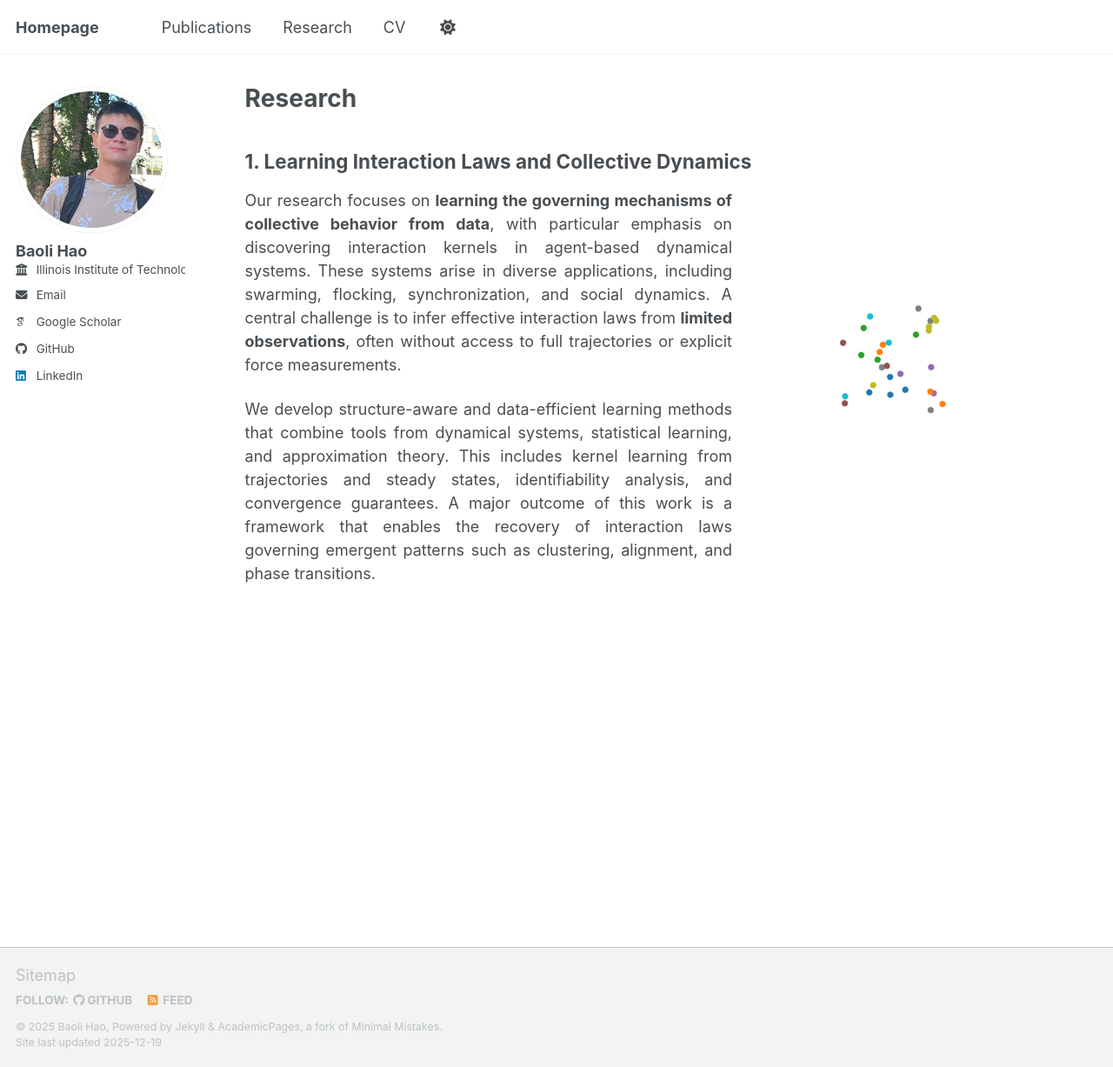
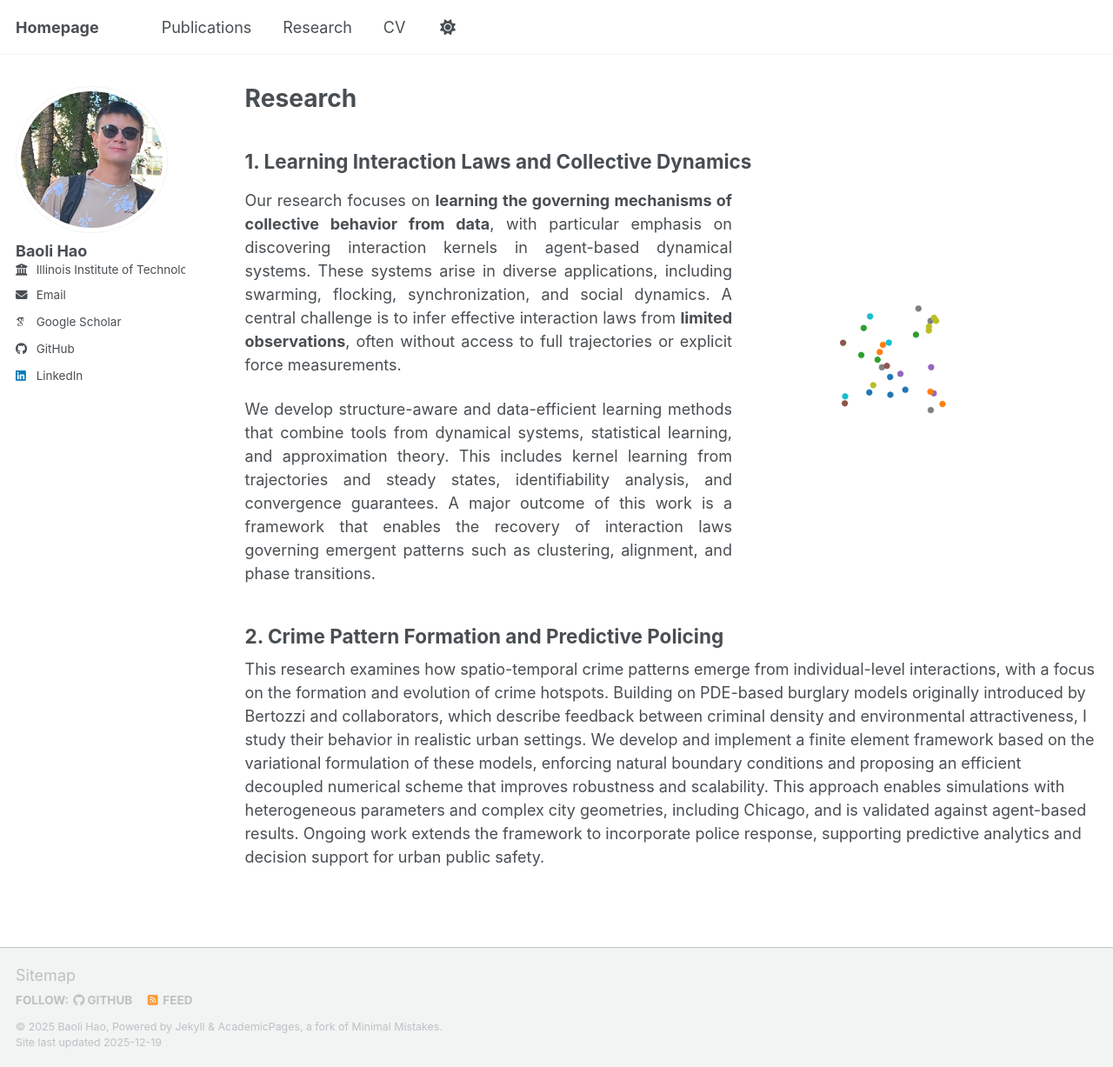
Before and after one commit to baolihao/baolihao.github.io, a Jekyll site: the page built from _pages/portfolio.html, in a window 1280 px wide and 1227 px high. Shown: the whole window at 87% size. Built offline with Jekyll 4.4.1, drawn with Linux system fonts in a browser that asks for light colours; some web fonts are replaced; a script bundle is joined from its source files by our own code; library files that are not in the unit come from our copies.

Commit message:
Update portfolio.html

```diff
--- a/_pages/portfolio.html
+++ b/_pages/portfolio.html
@@ -17,3 +17,14 @@ often without access to full trajectories or explicit force measurements.</p>
 statistical learning, and approximation theory. This includes kernel learning from trajectories and steady states,
 identifiability analysis, and convergence guarantees. A major outcome of this work is a
 framework that enables the recovery of interaction laws governing emergent patterns such as clustering, alignment, and phase transitions.</p>
+
+<h2>2. Crime Pattern Formation and Predictive Policing</h2>
+This research examines how spatio-temporal crime patterns emerge from individual-level interactions, with a focus on the
+formation and evolution of crime hotspots. Building on PDE-based burglary models originally introduced by <https://www.math.ucla.edu/~bertozzi/papers/M3AS-final.pdf>Bertozzi and collaborators,
+which describe feedback between criminal density and environmental attractiveness, I study their behavior in realistic urban settings.
+
+We develop and implement a finite element framework based on the variational formulation of these models,
+enforcing natural boundary conditions and proposing an efficient decoupled numerical scheme that improves robustness and scalability.
+This approach enables simulations with heterogeneous parameters and complex city geometries,
+including Chicago, and is validated against agent-based results. Ongoing work extends
+the framework to incorporate police response, supporting predictive analytics and decision support for urban public safety.
```
